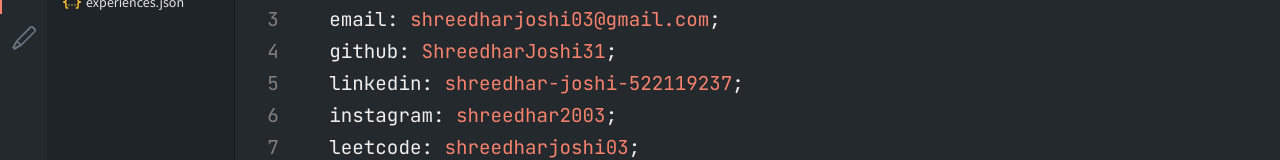
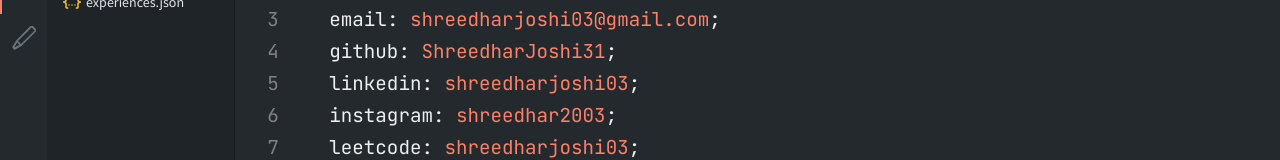
Before and after one commit to ShreedharJoshi31/portfolio, a Next.js app: page /contact in a window 1280 px wide. Shown: the part 208-368 px from the top of the page. Built offline with nearby package versions, Linux system fonts and the light colour scheme.

Commit message:
updated linkedin

```diff
--- a/components/ContactCode.jsx
+++ b/components/ContactCode.jsx
@@ -18,8 +18,8 @@
   },
   {
     social: "linkedin",
-    link: "shreedhar-joshi-522119237",
-    href: "https://www.linkedin.com/in/shreedhar-joshi-522119237/",
+    link: "shreedharjoshi03",
+    href: "https://www.linkedin.com/in/shreedharjoshi03",
   },
   {
     social: "instagram",
```
